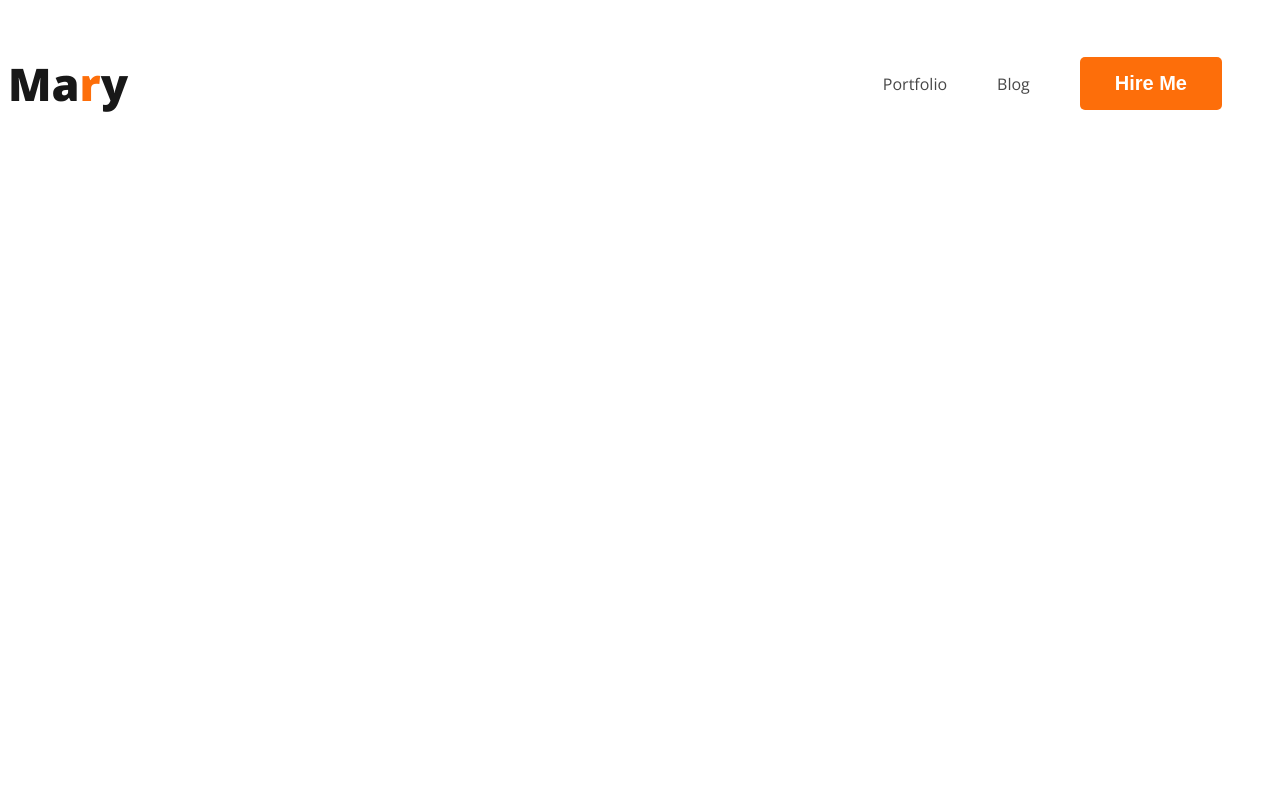
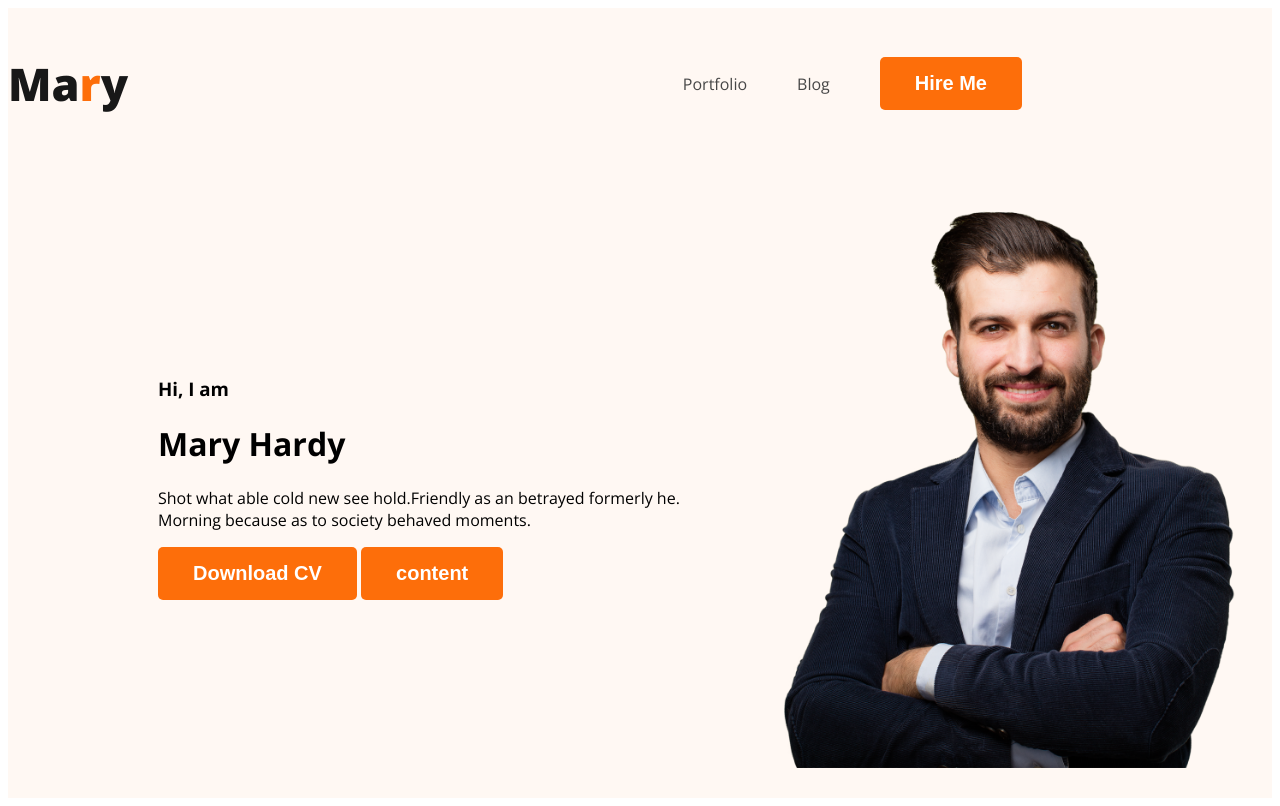
Before and after one commit to Mohiuddin5050/Web-Developer-portfolio, a plain HTML site: page index.html in a window 1280 px wide. Drawn offline with nearby package versions, Linux system fonts and the light colour scheme.

Commit message:
banner content added

```diff
--- a/Style/Portfolio.css
+++ b/Style/Portfolio.css
@@ -32,6 +32,7 @@ nav{
 nav > ul{
     display: flex;
     align-items: center;
+    margin: 0 200px;
 }
 
 nav li {
@@ -43,3 +44,17 @@ nav a{
     text-decoration: none;
     color: #474747;
 }
+
+/* header related style */
+.header{
+    background-color: #FFF8F3;
+}
+
+.banner{
+    padding: 30px 30px 30px 150px;
+    display: flex;
+    align-items: center;
+}
+.banner .profile-pic{
+  width: 500px;
+}
--- a/index.html
+++ b/index.html
@@ -11,7 +11,7 @@
 <link href="https://fonts.googleapis.com/css2?family=Open+Sans:ital,wght@0,300..800;1,300..800&display=swap" rel="stylesheet">
 </head>
 <body>
-    <header>
+    <header class="header">
         <nav>
             <h3 class="nav-title">Ma<span class="text-primary">r</span>y</h3>
             <ul>
@@ -20,6 +20,17 @@
                 <li><button class="btn-primary">Hire Me</button></li>
              </ul>
         </nav>
+        <div class="banner">
+            <div class="banner-content">
+                <h3 class="banner-greeting">Hi, I  am</h3>
+                <h1 class="banner-title">Mary Hardy</h1>
+                <p>Shot what able cold new see hold.Friendly as an betrayed formerly he. Morning because as to society behaved moments.</p>
+                <button class="btn-primary">Download CV</button>
+                <button class="btn-primary">content</button>
+            </div>
+            <img class="profile-pic" src="images/hardy.png" alt="">
+
+        </div>
     </header>
     <main>
 
```
